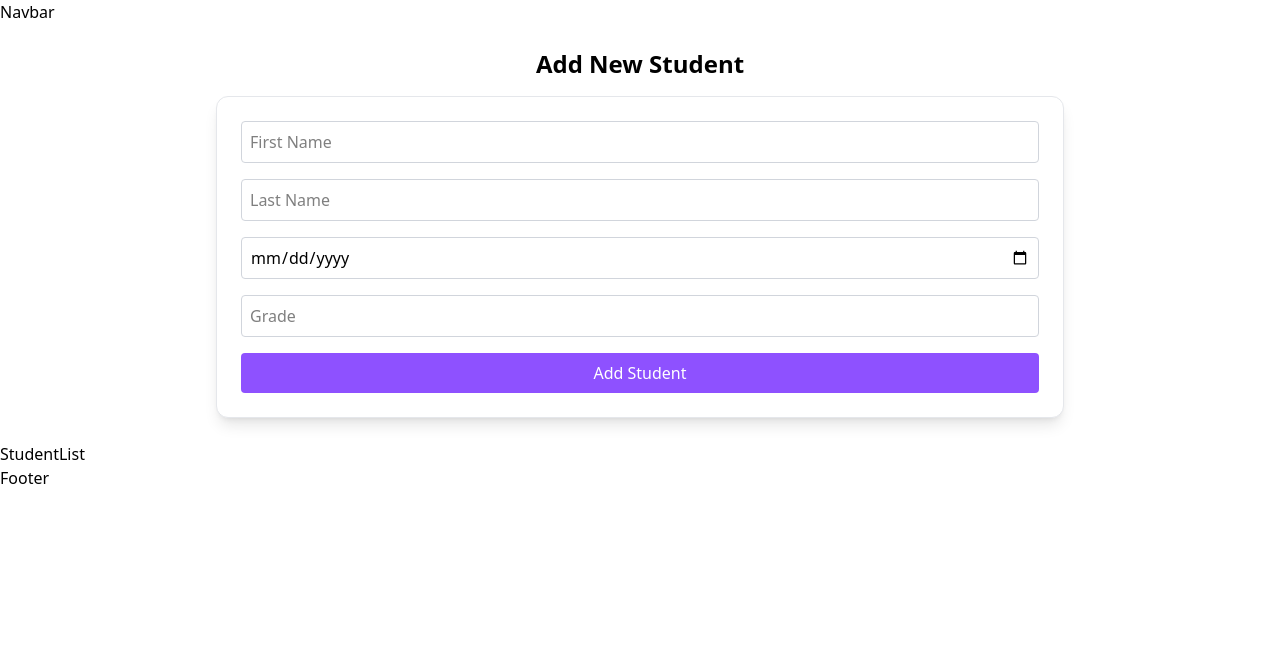
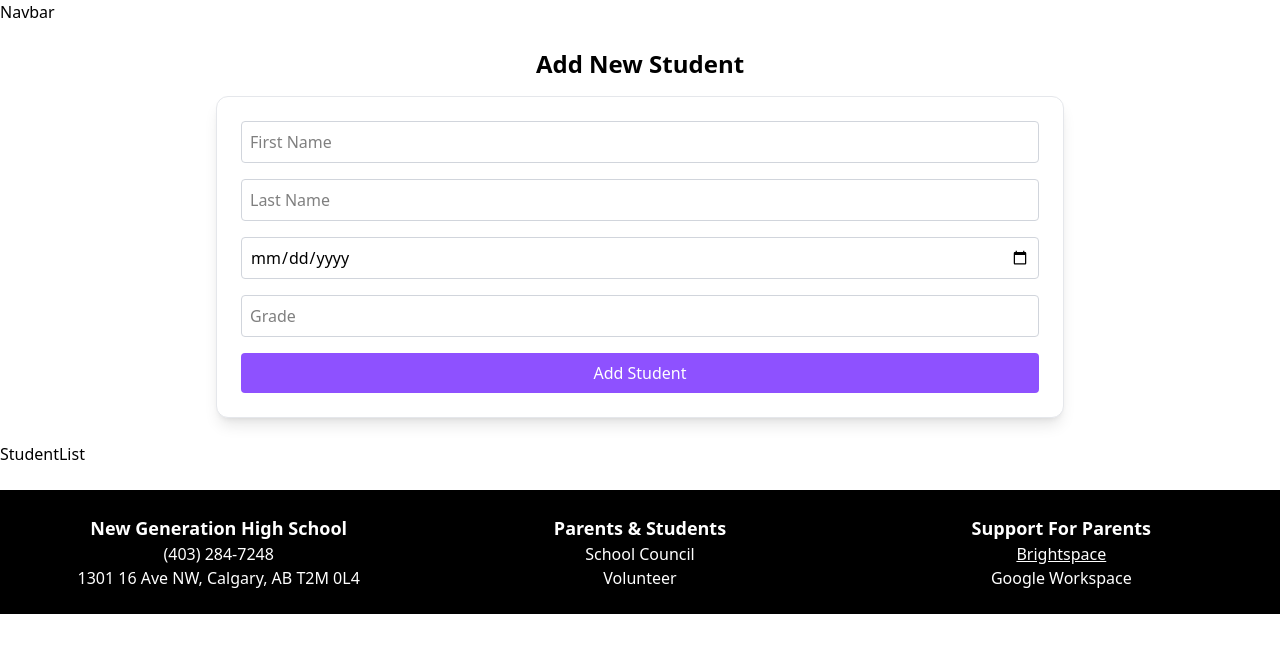
Before and after one commit to Zakariya-Osman/EFEDC-AS2-WEB2, a Next.js app: page / in a window 1280 px wide. Shown: the top 652 px of the page. Built offline with nearby package versions, Linux system fonts and the light colour scheme.

Commit message:
Update Footer.js

```diff
--- a/components/Footer.js
+++ b/components/Footer.js
@@ -1,9 +1,29 @@
-import React from 'react'
+import React from 'react';
 
 function Footer() {
   return (
-    <div>Footer</div>
-  )
+    <footer className="bg-black text-white text-center p-6 mt-6">
+      <div className="grid grid-cols-3 gap-8">
+        <div>
+          <h3 className="font-semibold text-lg">New Generation High School</h3>
+          <p>(403) 284-7248</p>
+          <p>1301 16 Ave NW, Calgary, AB T2M 0L4</p>
+        </div>
+
+        <div>
+          <h3 className="font-semibold text-lg">Parents & Students</h3>
+          <p>School Council</p>
+          <p>Volunteer</p>
+        </div>
+
+        <div>
+          <h3 className="font-semibold text-lg">Support For Parents</h3>
+          <a href="https://d2l.cbe.ab.ca/d2l/loginh/" className="text-white underline">Brightspace</a>
+          <p>Google Workspace</p>
+        </div>
+      </div>
+    </footer>
+  );
 }
 
-export default Footer
+export default Footer;
```
